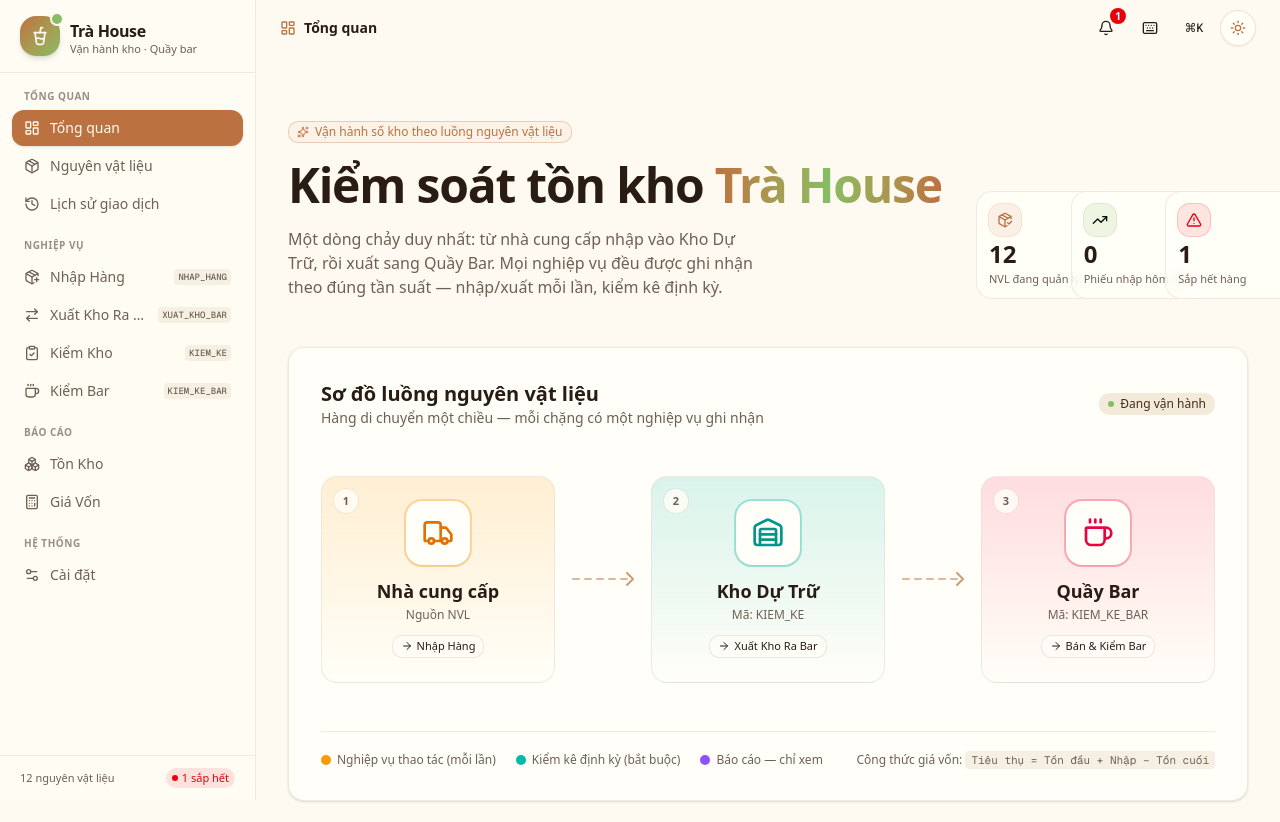
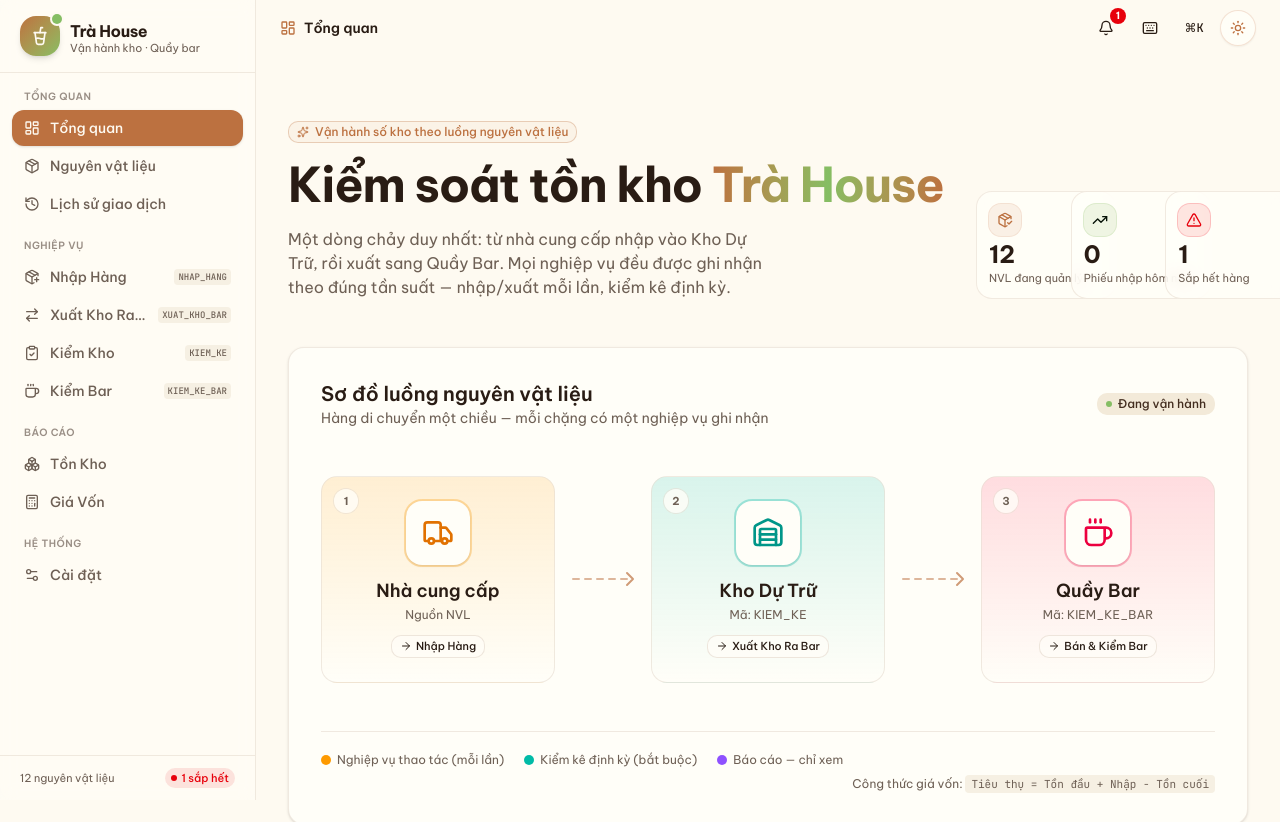
Before and after one commit to quangvu1908/bachlong-inventory-project, a Next.js app: page /tong-quan in a window 1280 px wide. Shown: the top 822 px of the page. Built offline with nearby package versions, Linux system fonts and the light colour scheme.

Commit message:
0e0ef291-e676-458e-a150-ce37d08c1889

```diff
--- a/src/app/globals.css
+++ b/src/app/globals.css
@@ -122,7 +122,7 @@
     @apply border-border outline-ring/50;
   }
   body {
-    @apply bg-background text-foreground;
+    @apply bg-background text-foreground font-sans;
     background-image:
       radial-gradient(circle at 12% 18%, oklch(0.92 0.05 70 / 0.35), transparent 38%),
       radial-gradient(circle at 88% 12%, oklch(0.88 0.06 140 / 0.28), transparent 42%),
--- a/src/app/layout.tsx
+++ b/src/app/layout.tsx
@@ -1,17 +1,21 @@
 import type { Metadata } from "next";
-import { Geist, Geist_Mono } from "next/font/google";
+import { Be_Vietnam_Pro, JetBrains_Mono } from "next/font/google";
 import "./globals.css";
 import { Toaster } from "@/components/ui/toaster";
 import { ThemeProvider } from "@/components/theme-provider";
 
-const geistSans = Geist({
+const beVietnam = Be_Vietnam_Pro({
   variable: "--font-geist-sans",
-  subsets: ["latin"],
+  subsets: ["latin", "vietnamese"],
+  weight: ["400", "500", "600", "700"],
+  display: "swap",
 });
 
-const geistMono = Geist_Mono({
+const jetbrainsMono = JetBrains_Mono({
   variable: "--font-geist-mono",
-  subsets: ["latin"],
+  subsets: ["latin", "vietnamese"],
+  weight: ["400", "500", "600"],
+  display: "swap",
 });
 
 export const metadata: Metadata = {
@@ -39,7 +43,7 @@ export default function RootLayout({
   return (
     <html lang="vi" suppressHydrationWarning>
       <body
-        className={`${geistSans.variable} ${geistMono.variable} antialiased bg-background text-foreground`}
+        className={`${beVietnam.variable} ${jetbrainsMono.variable} antialiased bg-background text-foreground`}
       >
         <ThemeProvider
           attribute="class"
```
Also changed, not shown: qa-font.png (added), upload/pasted_image_1790827944599.png (added).
